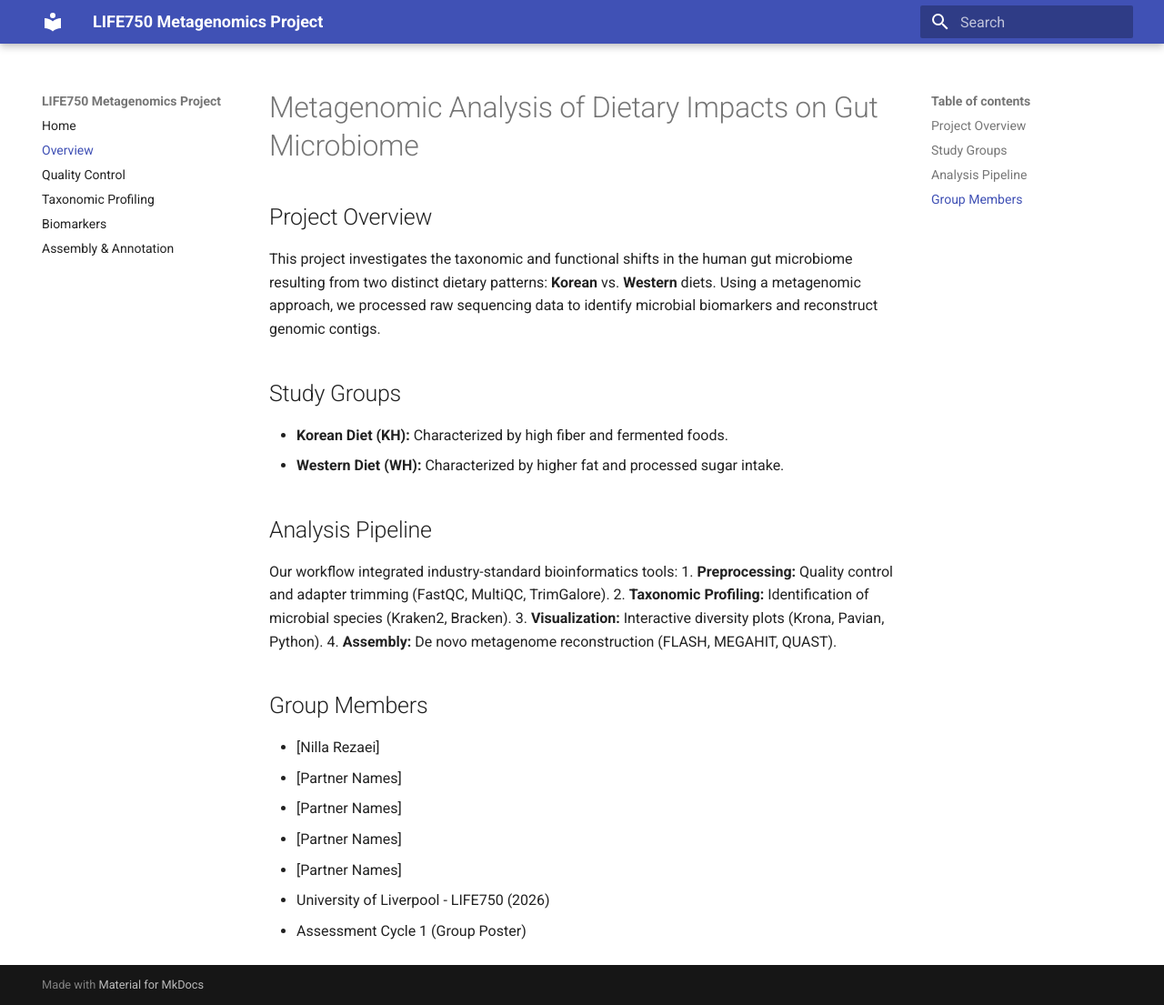
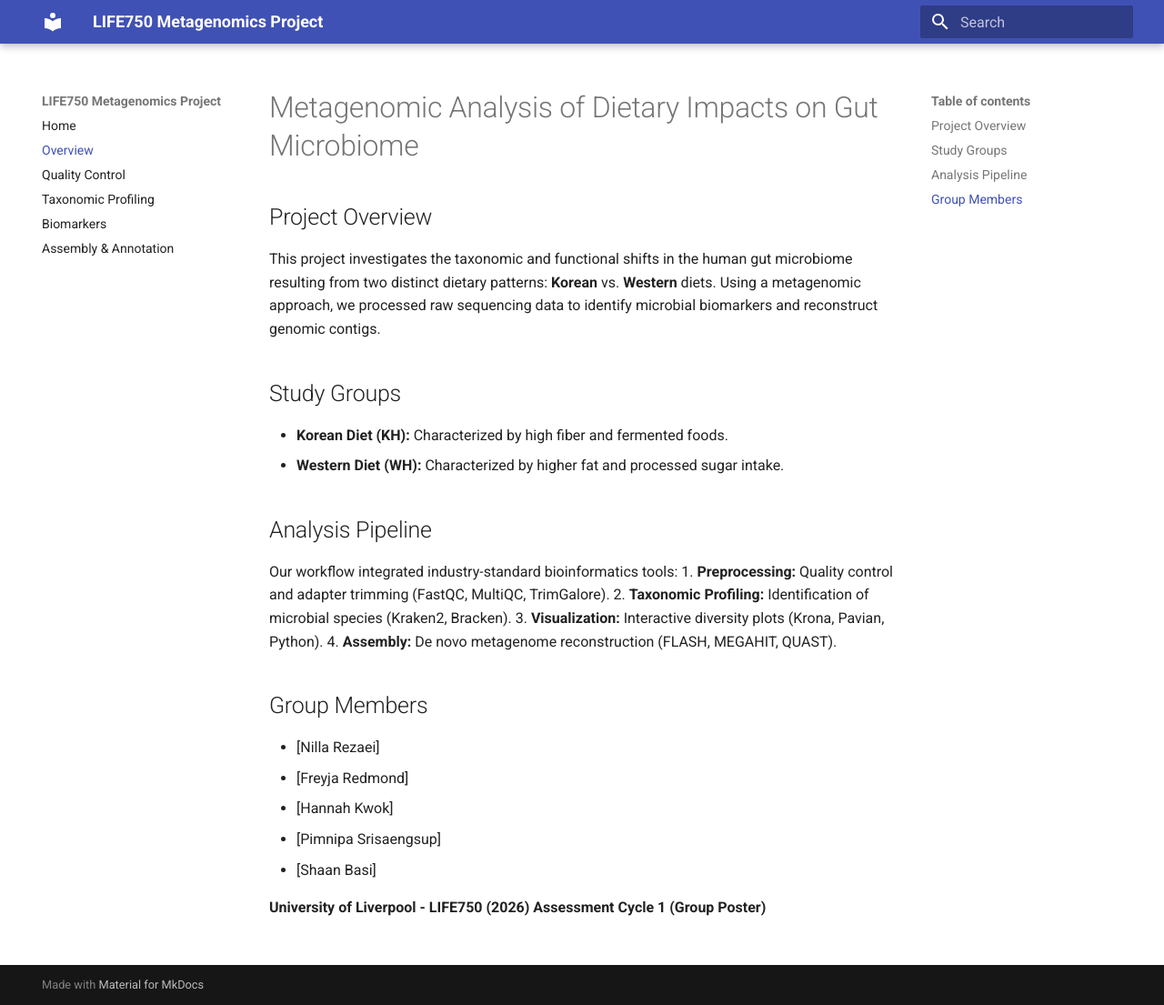
Before and after one commit to unknowngirll/Poster750, an MkDocs documentation site: the page built from docs/overview.md, in a window 1280 px wide and 1105 px high. Shown: the whole window at 91% size. Built offline with MkDocs 1.6.1 and Material for MkDocs 9.7.7, drawn with Linux system fonts in a browser that asks for light colours.

Commit message:
Update overview.md

```diff
--- a/docs/overview.md
+++ b/docs/overview.md
@@ -16,9 +16,11 @@ Our workflow integrated industry-standard bioinformatics tools:
 
 ## Group Members
 * [Nilla Rezaei]
-* [Partner Names]
-* [Partner Names]
-* [Partner Names]
-* [Partner Names]
-* University of Liverpool - LIFE750 (2026)
-* Assessment Cycle 1 (Group Poster)
+* [Freyja Redmond]
+* [Hannah Kwok]
+* [Pimnipa Srisaengsup]
+* [Shaan Basi]
+
+
+**University of Liverpool - LIFE750 (2026)**
+**Assessment Cycle 1 (Group Poster)**
```
